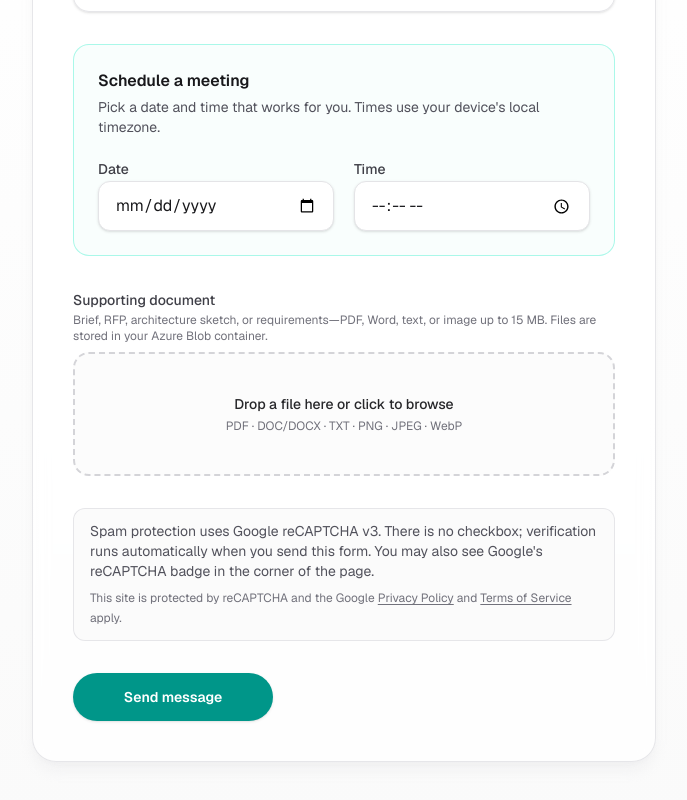
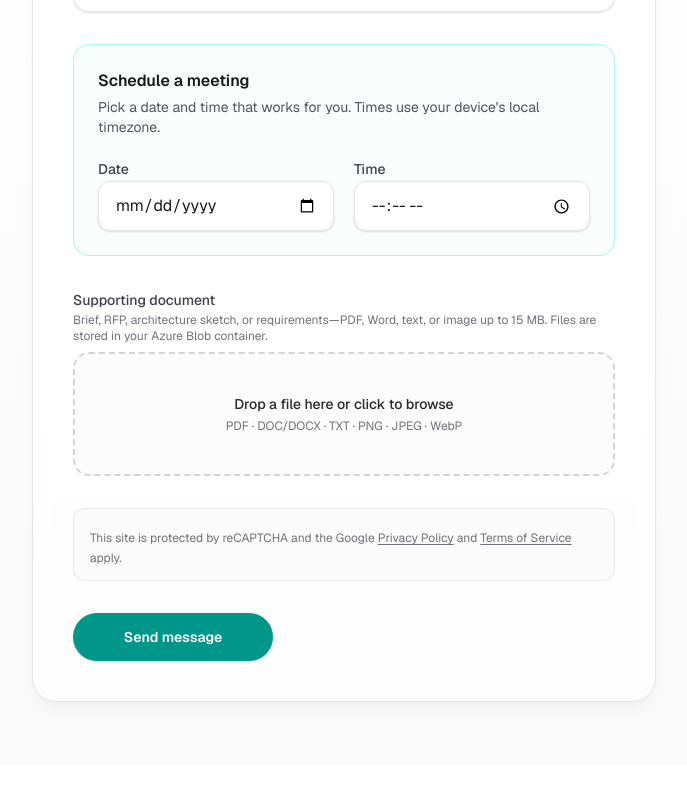
Before and after one commit to mpaydar/myStartUp, a Next.js app: page /get_in_touch in a window 1280 px wide. Shown: the part 1208-2008 px from the top of the page, without its empty margins (296-983 px from the left). After the commit the page ends 1974 px from the top, so only its background shows below. Built offline with nearby package versions, Linux system fonts and the light colour scheme; no server answers.

Commit message:
more changes to contact form

```diff
--- a/app/components/ContactForm.tsx
+++ b/app/components/ContactForm.tsx
@@ -398,11 +398,6 @@ export function ContactForm({ recaptchaSiteKey }: ContactFormProps) {
 
       {recaptchaSiteKey ? (
         <div className="rounded-xl border border-zinc-200/90 bg-zinc-50/80 px-4 py-3 text-sm text-zinc-600 dark:border-zinc-700 dark:bg-zinc-900/50 dark:text-zinc-400">
-          <p>
-            Spam protection uses Google reCAPTCHA v3. There is no checkbox;
-            verification runs automatically when you send this form. You may also
-            see Google&apos;s reCAPTCHA badge in the corner of the page.
-          </p>
           <p className="mt-2 text-xs leading-relaxed text-zinc-500 dark:text-zinc-500">
             This site is protected by reCAPTCHA and the Google{" "}
             <a
```
